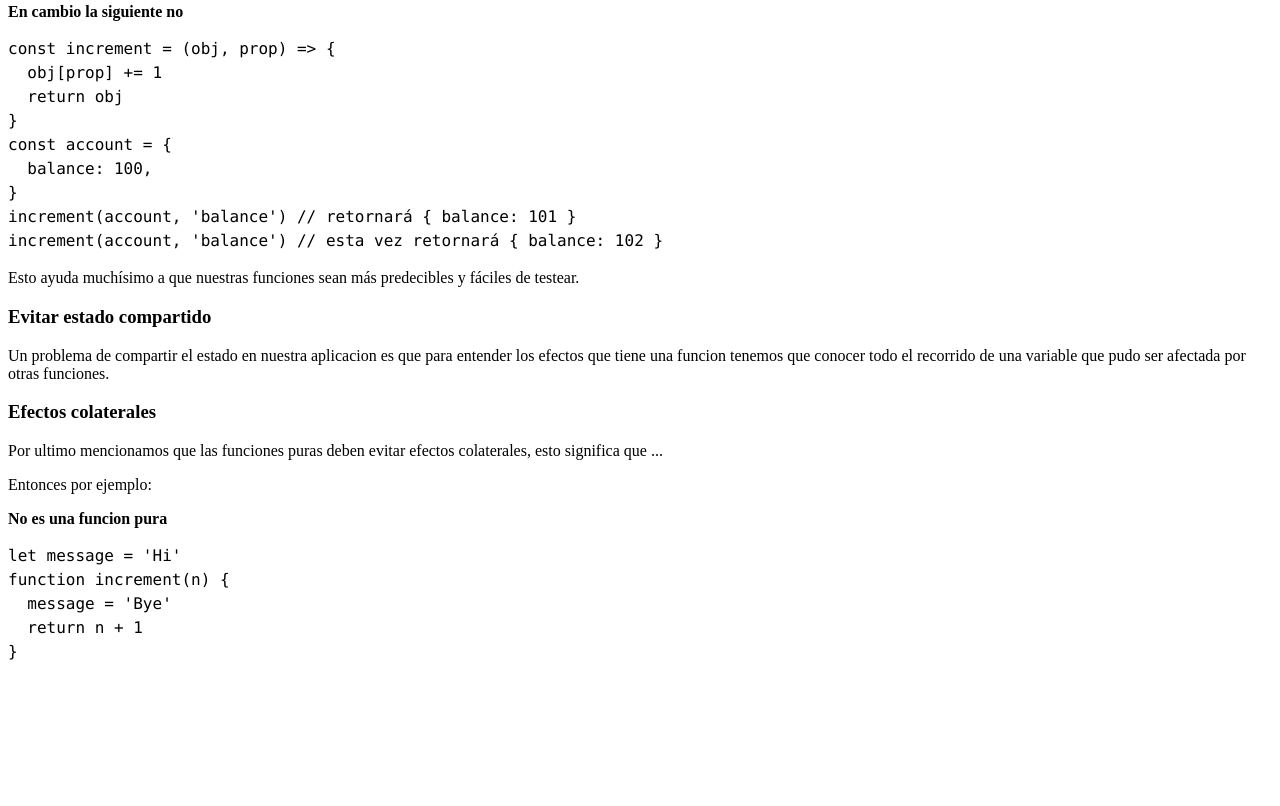
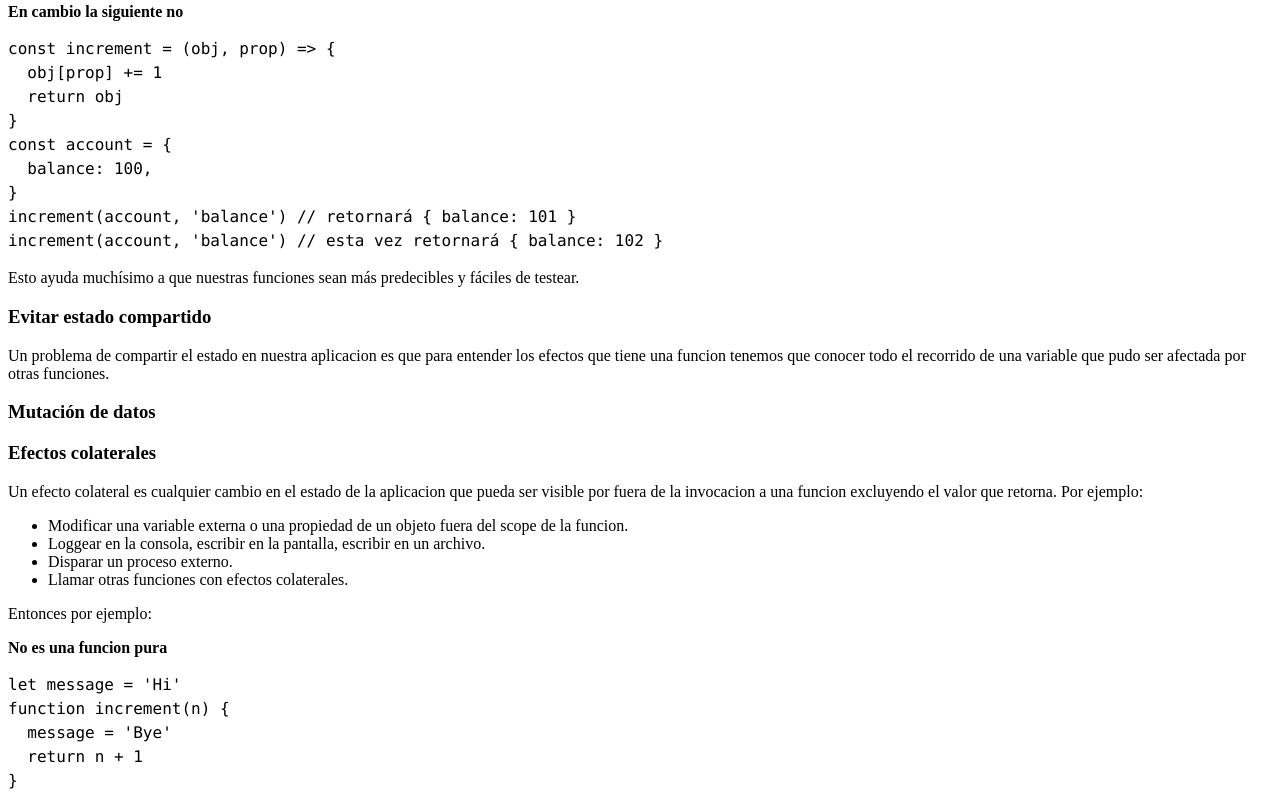
Before and after one commit to alexodan/js-bootcamp, a Gatsby site: page /functional-programming-intro/00-what-is-functional-programming/00-que-es-programacion-funcional in a window 1280 px wide. Shown: the part 561-1367 px from the top of the page. Before the commit the page ends 1238 px from the top, so only its background shows below. Built offline with nearby package versions, Linux system fonts and the light colour scheme; Gatsby itself is replaced by a stand-in of ours; code samples lack their colours.

Commit message:
Updates fp article

```diff
--- a/src/pages/functional-programming-intro/00-what-is-functional-programming/00-que-es-programacion-funcional.mdx
+++ b/src/pages/functional-programming-intro/00-what-is-functional-programming/00-que-es-programacion-funcional.mdx
@@ -70,10 +70,19 @@ Un problema de compartir el estado en nuestra aplicacion es que para entender
 los efectos que tiene una funcion tenemos que conocer todo el recorrido de una
 variable que pudo ser afectada por otras funciones.
 
+### Mutación de datos
+
 ### Efectos colaterales
 
-Por ultimo mencionamos que las funciones puras deben evitar efectos colaterales,
-esto significa que ...
+Un efecto colateral es cualquier cambio en el estado de la aplicacion que pueda
+ser visible por fuera de la invocacion a una funcion excluyendo el valor que
+retorna. Por ejemplo:
+
+- Modificar una variable externa o una propiedad de un objeto fuera del scope de
+  la funcion.
+- Loggear en la consola, escribir en la pantalla, escribir en un archivo.
+- Disparar un proceso externo.
+- Llamar otras funciones con efectos colaterales.
 
 Entonces por ejemplo:
 
```
